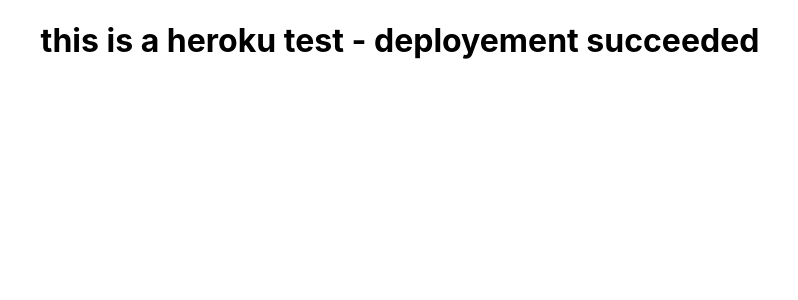
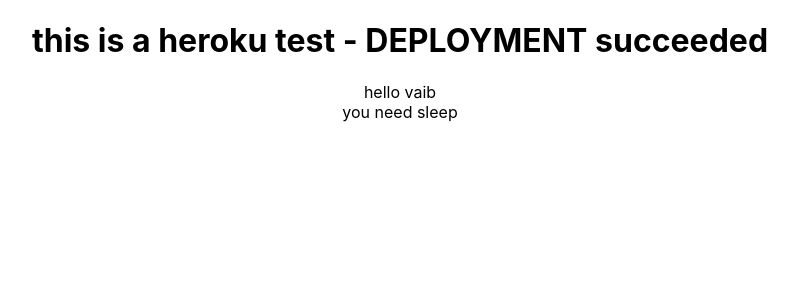
Before and after one commit to derekCormack/derektestreact, a React (Create React App) app: page / in a window 1280 px wide. Shown: the top 300 px of the page, without its empty margins (240-1038 px from the left). Built offline with nearby package versions, Linux system fonts and the light colour scheme.

Commit message:
wholly molley

```diff
--- a/src/App.js
+++ b/src/App.js
@@ -1,13 +1,15 @@
 import React from 'react';
-
 import './App.css';
 
 function App() {
   return (
     <div className="App">
-     <h1> this is a heroku test - deployement succeeded</h1>
+     <h1> this is a heroku test - DEPLOYMENT succeeded</h1>
+      <div>hello vaib</div>
+      <div>you need sleep</div>
     </div>
   );
 }
 
+
 export default App;
```
